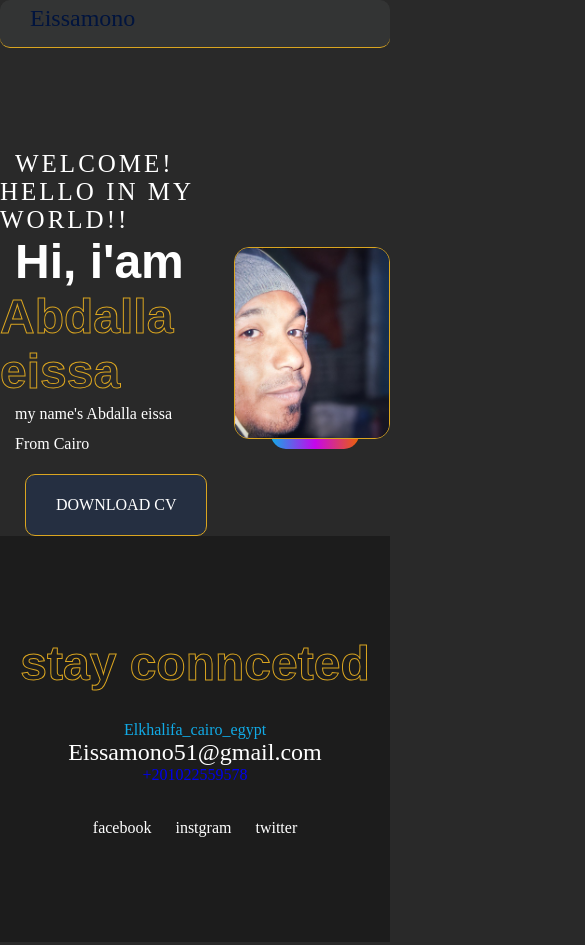
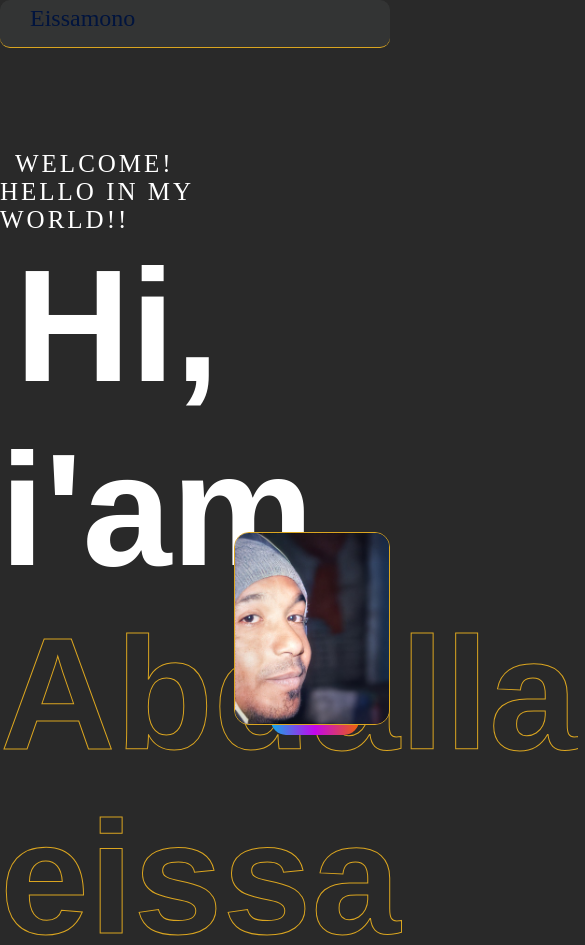
Before and after one commit to Eissamono/emono, a plain HTML site: page index.html in a window 390 px wide. Shown: the top 945 px of the page, 585 px wide, since content can reach past the window. Drawn offline with Linux system fonts and the light colour scheme.

Commit message:
Update style.css

```diff
--- a/css/style.css
+++ b/css/style.css
@@ -331,7 +331,7 @@ border-radius: 15px;
 
 @media screen and (max-width:500px) {
     h1,h2{
-        font-size: 3rem;
+        font-size: 10rem;
     }
 
     header{
```
